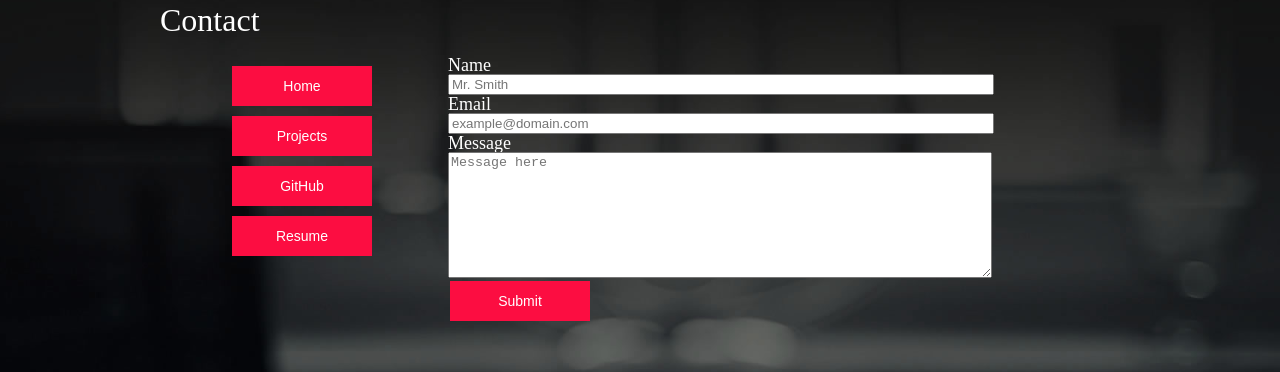
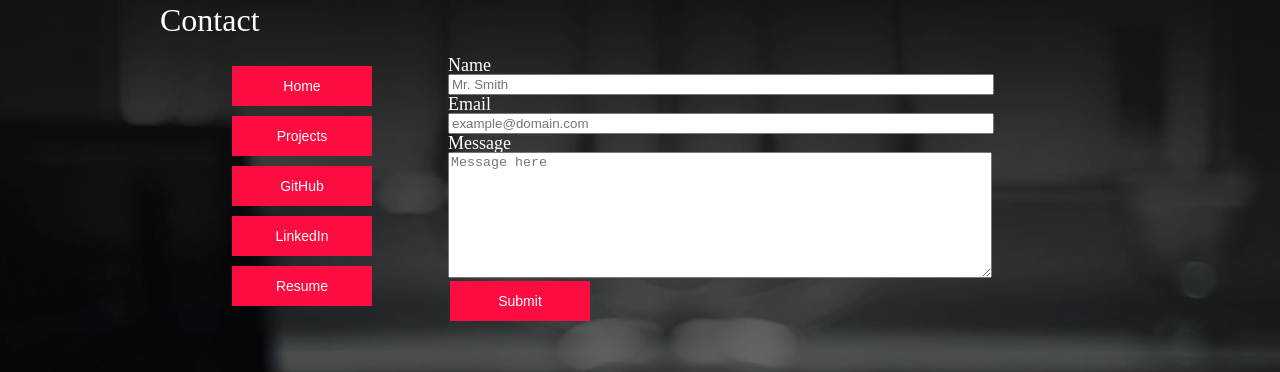
Before and after one commit to Mezran/Portfolio, a plain HTML site: page index.html in a window 1280 px wide. Shown: the part 2428-2800 px from the top of the page. Drawn offline with Linux system fonts and the light colour scheme.

Commit message:
added Linked in and updated version of resume

```diff
--- a/index.html
+++ b/index.html
@@ -22,6 +22,8 @@
             <a href='#project'><button class="headerButton" type="button" name="button-Projects">PROJECTS</button></a>
             <a href='#contact'><button class="headerButton" type="button" name="button-Contact">CONTACT</button></a>
             <a href='https://github.com/Mezran'><button class="headerButton" type="button" name="button-GitHub">GITHUB</button></a>
+            <a href='https://www.linkedin.com/in/stephen-allen-9a0915139/'><button class="headerButton" type="button" name="button-GitHub">LINKEDIN</button></a>
+
           </span>
 
         </section>
@@ -84,7 +86,8 @@
         <a href='#home'><button class='bodyButton button-red' type="button" name="button">Home</button></a>
         <a href='#project'><button class='bodyButton button-red' type="button" name="button">Projects</button></a>
         <a href='https://github.com/Mezran'><button class='bodyButton button-red' type="button" name="button">GitHub</button></a>
-        <a href='assets/StephenAllenResume.pdf' download><button class='bodyButton button-red' type="button" name="button">Resume</button></a>
+        <a href='https://www.linkedin.com/in/stephen-allen-9a0915139/'><button class='bodyButton button-red' type="button" name="button">LinkedIn</button></a>
+        <a href='./assets/StephenAllen-Resume.pdf' download><button class='bodyButton button-red' type="button" name="button">Resume</button></a>
       </section>
       <section class='contactForm'>
         <form class="" action="index.html" method="post">
```
Also changed, not shown: 2 other files.
